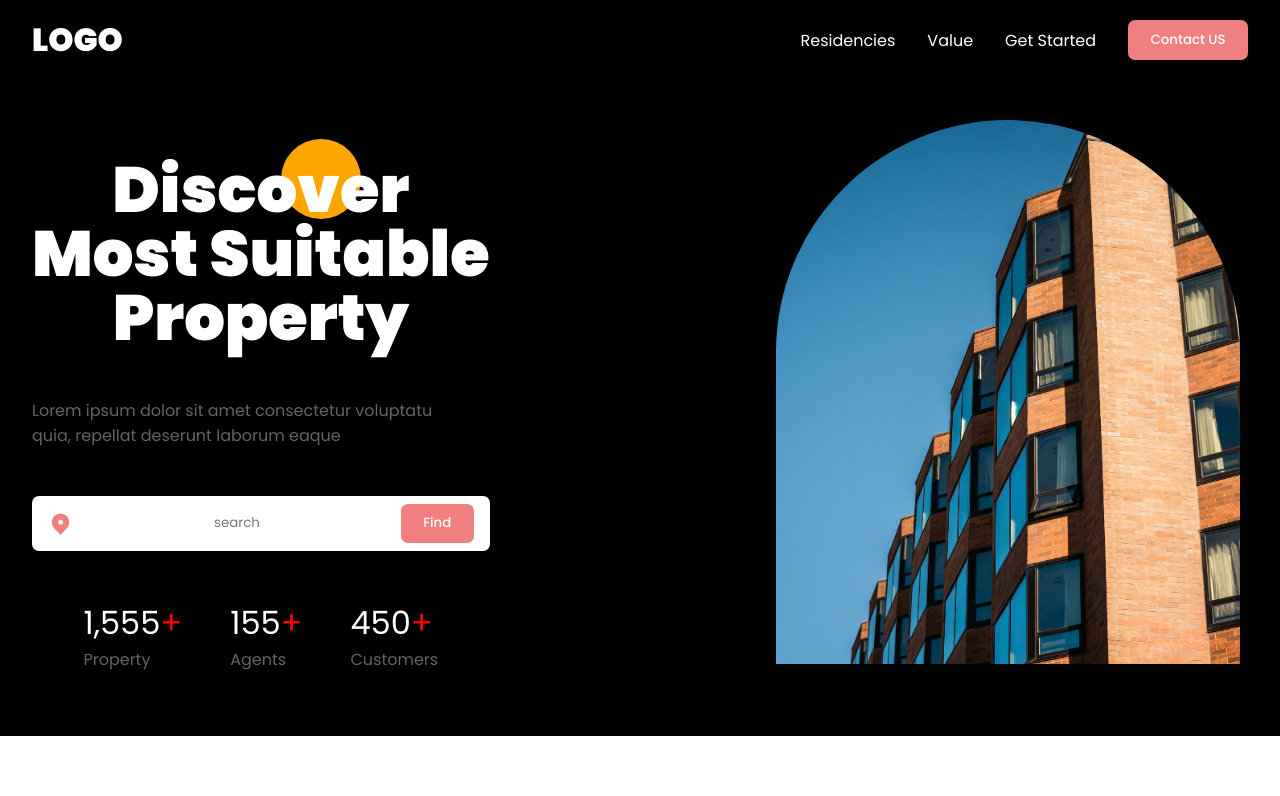
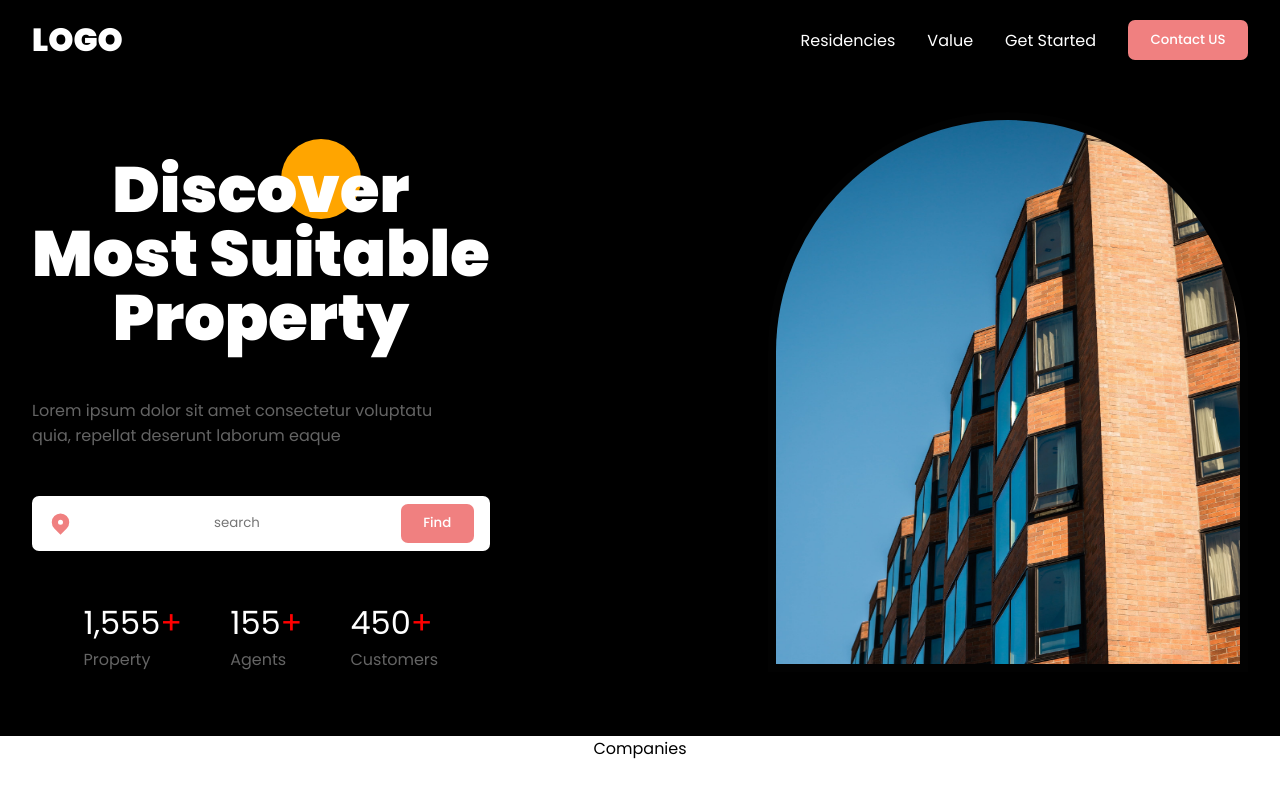
Before and after one commit to Swapnilrupakhetee/ecom, a React (Create React App) app: page / in a window 1280 px wide. Shown: the top 796 px of the page. Built offline with nearby package versions, Linux system fonts and the light colour scheme.

Commit message:
adding-companies

```diff
--- a/src/App.js
+++ b/src/App.js
@@ -1,5 +1,6 @@
 
 import './App.css';
+import Companies from './Components/Companies/Companies';
 import Header from './Components/Header/Header';
 import Hero from './Components/Herosection/Hero';
 
@@ -9,7 +10,7 @@ function App() {
     <div className="App">
     <Header/>
     <Hero/>
-
+    <Companies/>
 
     </div>
   );
--- /dev/null
+++ b/src/Components/Companies/Companies.jsx
@@ -0,0 +1,10 @@
+import React from 'react'
+import './Companies.css'
+
+const Companies = () => {
+  return (
+    <div>Companies</div>
+  )
+}
+
+export default Companies
--- a/src/Components/Herosection/Hero.jsx
+++ b/src/Components/Herosection/Hero.jsx
@@ -29,7 +29,7 @@ const Hero = () => {
               <span>
                 <CountUp start={1000}
                 end={1555}
-                duration={5}/>
+                duration={3}/>
                 <span>+</span>
               </span>
               <span className='secondary-text'>Property</span>
@@ -39,7 +39,7 @@ const Hero = () => {
                 <CountUp
                 start={1}
                 end={155}
-                duration={5}
+                duration={3}
                 />
                 <span>+</span>
               </span>
@@ -49,7 +49,7 @@ const Hero = () => {
               <span>
                 <CountUp start={100}
                 end={450}
-                duration={5}/>
+                duration={3}/>
                 <span>+</span>
               </span>
               <span className='secondary-text'>Customers</span>
```
Also changed, not shown: src/Components/Companies/Companies.css (added), 1 other file (tests, documents, lock files or other folders).
